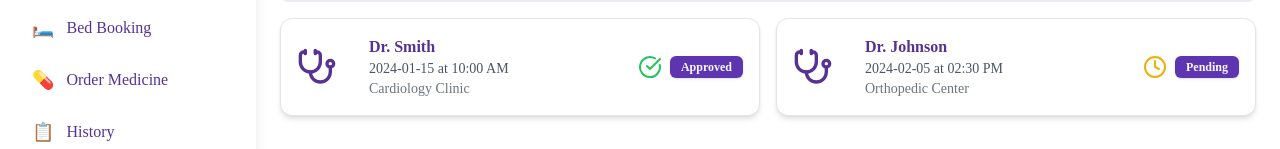
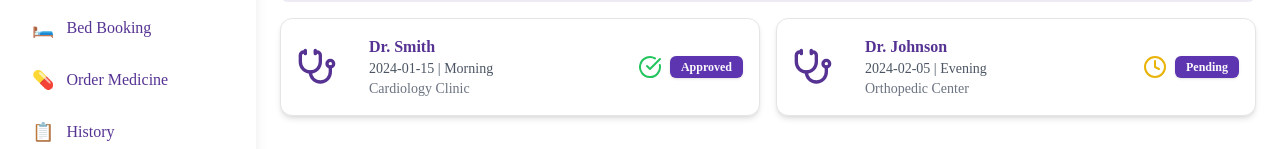
Before and after one commit to Adarshrajsrivastwa/Medical-website, a React (Vite) app in the folder frontend/: page /history in a window 1280 px wide. Shown: the part 210-359 px from the top of the page. Built offline with nearby package versions, Linux system fonts and the light colour scheme; a web font is replaced by a local one.

Commit message:
Update History Page

```diff
--- a/frontend/src/Pages/PatientDashboard/History.jsx
+++ b/frontend/src/Pages/PatientDashboard/History.jsx
@@ -17,7 +17,7 @@
       id: 1,
       doctor: 'Dr. Smith',
       date: '2024-01-15',
-      time: '10:00 AM',
+      timeSlot: 'Morning',
       location: 'Cardiology Clinic',
       status: 'Approved'
     },
@@ -25,7 +25,7 @@
       id: 2,
       doctor: 'Dr. Johnson',
       date: '2024-02-05',
-      time: '02:30 PM',
+      timeSlot: 'Evening',
       location: 'Orthopedic Center',
       status: 'Pending'
     },
@@ -78,7 +78,7 @@
                 {type === 'appointments' && (
                   <>
                     <p className="font-semibold text-[#563393]">{item.doctor}</p>
-                    <p className="text-sm text-gray-600">{item.date} at {item.time}</p>
+                    <p className="text-sm text-gray-600">{item.date} | {item.timeSlot}</p>
                     <p className="text-sm text-gray-500">{item.location}</p>
                   </>
                 )}
```
